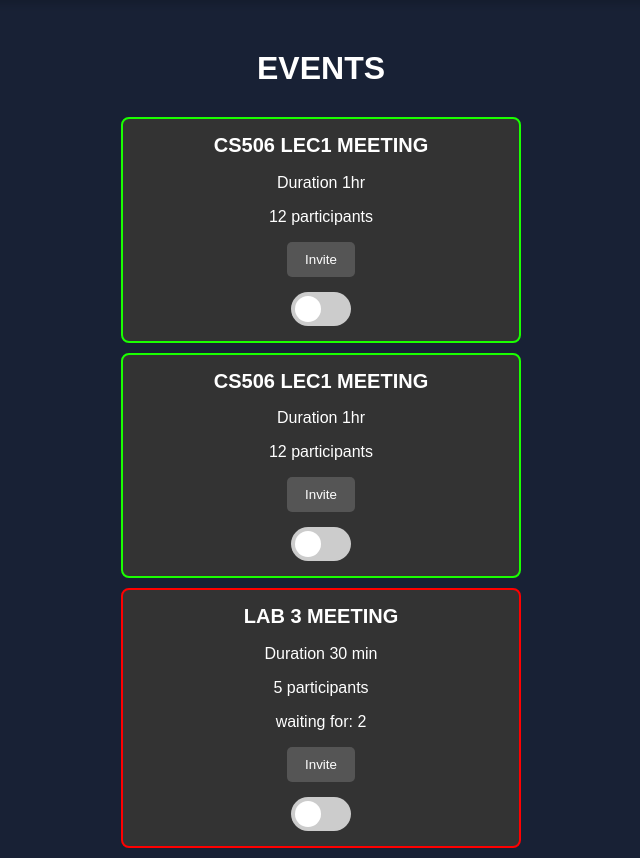
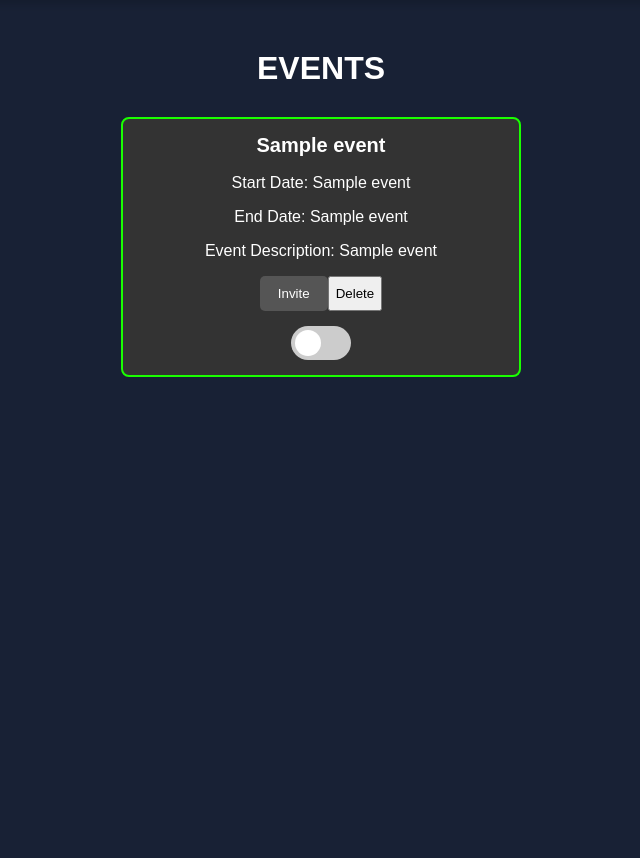
Before and after one commit to stevenjknaack/team-scheduler, a Flask app: template templates/profile.html in a window 1280 px wide. Shown: the part 93-951 px from the top of the page, without its empty margins (319-959 px from the left). After the commit the page ends 470 px from the top, so only its background shows below. Run offline with Flask 3, Linux system fonts and the light colour scheme; the template is opened without the code that fills it: most values are stand-ins (such as "Sample title", 1, 10 or a date in 2020).

Commit message:
added event display to profile page and delete button with owner_id permission

```diff
--- a/backend/app.py
+++ b/backend/app.py
@@ -57,17 +57,47 @@ def login_request():
         stored_hashed_password = user[3]
         if bcrypt.checkpw(password.encode('utf-8'), stored_hashed_password.encode('utf-8')):
             session['username'] = user[2]
+            session['user_id'] = user[0]
             return jsonify(status='success')
         else:
             return jsonify(status='error'), 401
     else:
         return jsonify(status='error', message='Username not found'), 401
 
+# Function to get events from the database
+def get_user_events(username):
+    db = get_db_connection()
+    cursor = db.cursor()
+
+    # Fetch user ID by username
+    cursor.execute("SELECT user_id FROM user WHERE username = %s", (username,))
+    user = cursor.fetchone()
+
+    if user is None:
+        cursor.close()
+        db.close()
+        return []  # Return an empty list if the user doesn't exist
+
+    user_id = user[0]
+
+    # Fetch events owned by the user
+    cursor.execute("SELECT * FROM saved_event WHERE owner_id = %s", (user_id,))
+    events = cursor.fetchall()
+
+    cursor.close()
+    db.close()
+    return events
+
 @app.route('/profile')
 def profile():
     if 'username' not in session:
         return redirect(url_for('index'))
-    return render_template('profile.html', username=session['username'])
+
+    # Get user events
+    username = session['username']
+    events = get_user_events(username)
+    return render_template('profile.html', username=username, events=events)
+
 
 @app.route('/signup')
 def signup() :
@@ -143,14 +173,16 @@ def create_event_request():
     start_time = "9:00:00"
     end_time = "21:00:00"
 
+    user_id = session.get('user_id')
     # Connect to the database
     db = get_db_connection()
     cursor = db.cursor()
 
     # Insert the event data into the "savedEvent" table
-    query = "INSERT INTO saved_event (event_name, start_date, end_date, start_time, end_time, event_description) VALUES (%s, %s, %s, %s, %s, %s);"
-    values = (event_name, start_date, end_date, start_time, end_time, event_description)
+    query = "INSERT INTO saved_event (event_name, start_date, end_date, start_time, end_time, event_description, owner_id) VALUES (%s, %s, %s, %s, %s, %s, %s);"
+    values = (event_name, start_date, end_date, start_time, end_time, event_description, user_id)
     cursor.execute(query, values)
+    print("SQL Query:", query % values)
 
     # Commit the changes to the database
     db.commit()
@@ -161,6 +193,41 @@ def create_event_request():
 
     return redirect(url_for('profile'))
 
+@app.route('/delete-event/<int:event_id>', methods=['DELETE'])
+def delete_event(event_id):
+    # Check if the user has permission to delete the event
+
+    db = get_db_connection()
+    cursor = db.cursor()
+
+    # Get the owner_id of the event
+    cursor.execute("SELECT owner_id FROM saved_event WHERE event_id = %s", (event_id,))
+    owner = cursor.fetchone()
+
+    if owner is None:
+        cursor.close()
+        db.close()
+        return jsonify(status='error', message='Event not found'), 404
+
+    owner_id = owner[0]
+
+    # Check if the user is the owner of the event
+    if 'username' in session:
+        cursor.execute("SELECT user_id FROM user WHERE username = %s", (session['username'],))
+        user = cursor.fetchone()
+        if user is not None:
+            user_id = user[0]
+            if user_id == owner_id:
+                # Delete the event if user_id matches owner_id
+                cursor.execute("DELETE FROM saved_event WHERE event_id = %s", (event_id,))
+                db.commit()
+                cursor.close()
+                db.close()
+                return jsonify(status='success')
+
+    cursor.close()
+    db.close()
+    return jsonify(status='fail')
 
 if __name__ == '__main__':
     app.run(debug=True, port=6969)  # Running the app on localhost:6969
--- a/backend/test_module.py
+++ b/backend/test_module.py
@@ -48,5 +48,10 @@ class MyTestCase(unittest.TestCase):
         response = self.app.post('/login-request', data=nonexistent_user)
         self.assertEqual(response.status_code, 401)
 
+    # Test create-event-request
+    def test_create_event_request(self):
+        event_creation = {
+
+        }
 if __name__ == '__main__':
     unittest.main()
--- a/static/scripts/profile.js
+++ b/static/scripts/profile.js
@@ -56,3 +56,30 @@ inviteSubmitBtn.addEventListener("click", function() {
     console.log(emails);
     modal.style.display = "none";
 });
+
+// Event listener for the delete button
+document.querySelectorAll(".delete-btn").forEach(function(btn) {
+    btn.addEventListener("click", function() {
+        var eventId = this.getAttribute("data-eventid");
+        deleteEvent(eventId);
+    });
+});
+
+// Function to delete an event
+function deleteEvent(eventId) {
+    // Send a request to the server to delete the event
+    fetch("/delete-event/" + eventId, {
+        method: "DELETE",
+    })
+        .then(function(response) {
+            if (response.ok) {
+                // Reload the page to reflect the changes
+                location.reload();
+            } else {
+                console.log("Failed to delete the event.");
+            }
+        })
+        .catch(function(error) {
+            console.error("Error:", error);
+        });
+}
--- a/templates/profile.html
+++ b/templates/profile.html
@@ -26,12 +26,15 @@
         </nav>
         <div class="container">
             <h1>EVENTS</h1>
+            {% for event in events %}
             <div class="event">
-                <h2>CS506 LEC1 MEETING</h2>
-                <p>Duration 1hr</p>
-                <p>12 participants</p>
+                <h2>{{ event[1] }}</h2>
+                <p>Start Date: {{ event[2] }}</p>
+                <p>End Date: {{ event[3] }}</p>
+                <p>Event Description: {{ event[6] }}</p>
                 <div class="btn-container">
-                    <button class="invite-btn">Invite</button>
+                    <button class="invite-btn" data-eventid="{{ event[0] }}">Invite</button>
+                    <button class="delete-btn" data-eventid="{{ event[0] }}">Delete</button>
                 </div>
                 <div class="switch-container">
                     <label class="switch">
@@ -40,35 +43,8 @@
                     </label>
                 </div>
             </div>
-            <div class="event">
-                <h2>CS506 LEC1 MEETING</h2>
-                <p>Duration 1hr</p>
-                <p>12 participants</p>
-                <div class="btn-container">
-                    <button class="invite-btn">Invite</button>
-                </div>
-                <div class="switch-container">
-                    <label class="switch">
-                        <input type="checkbox">
-                        <span class="slider"></span>
-                    </label>
-                </div>
-            </div>
-            <div class="event waiting">
-                <h2>LAB 3 MEETING</h2>
-                <p>Duration 30 min</p>
-                <p>5 participants</p>
-                <p>waiting for: 2</p>
-                <div class="btn-container">
-                    <button class="invite-btn">Invite</button>
-                </div>
-                <div class="switch-container">
-                    <label class="switch">
-                        <input type="checkbox">
-                        <span class="slider"></span>
-                    </label>
-                </div>
-            </div>
+            {% endfor %}
+        </div>
         </div>
         <!-- Invitation Modal -->
         <div id="inviteModal" class="modal">
```
